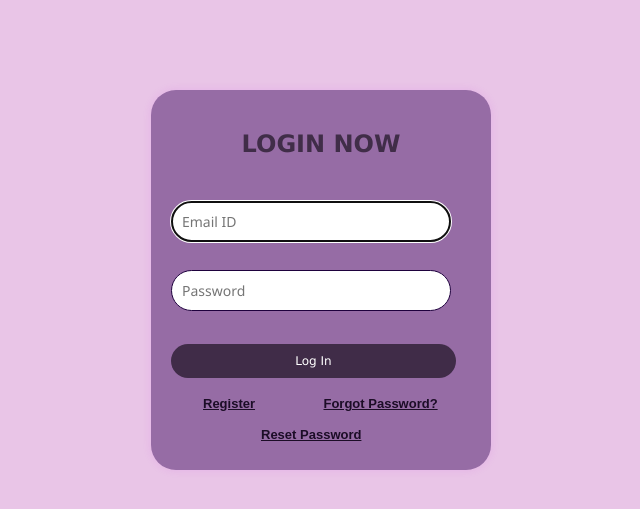
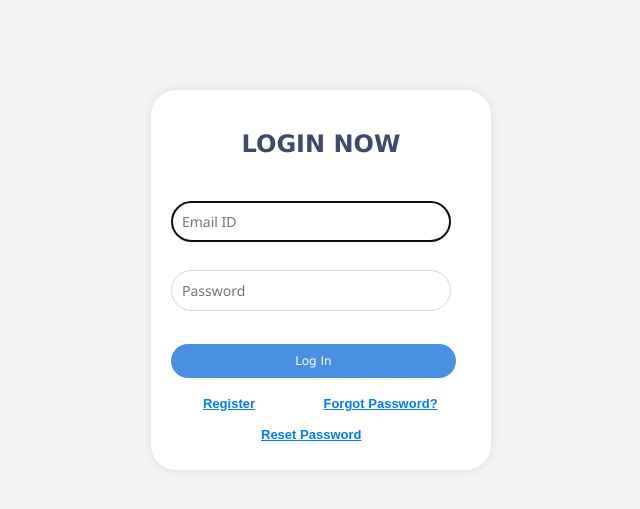
Before and after one commit to Karthikps10/Password_Manager, a Flask app: page / in a window 1280 px wide. Shown: the top 509 px of the page, without its empty margins (319-959 px from the left). Run offline with Flask 3, Linux system fonts and the light colour scheme.

Commit message:
Update styles.css

```diff
--- a/static/styles.css
+++ b/static/styles.css
@@ -1,9 +1,6 @@
 body {
     font-family: Arial, sans-serif;
-    background-color: rgba(175, 42, 169, 0.272);
-    background-size: cover;
-    background-position: center;
-    background-repeat: no-repeat;
+    background-color: #f3f4f6; /* light gray */
     margin: 0;
     padding: 0;
 }
@@ -13,23 +10,21 @@ body {
     max-width: 300px;
     margin: 90px auto;
     padding: 20px;
-    background-color:rgb(150, 108, 165) ;
+    background-color: #ffffff; /* white */
     border-radius: 25px;
-    box-shadow: 0 0 10px rgba(198, 5, 236, 0.1);
-
+    box-shadow: 0 0 10px rgba(0, 0, 0, 0.1);
 }
 
 .container h2 {
     text-align: center;
-    font-family:'Lucida Sans';
-    color:#07030a99;
-
+    font-family: 'Lucida Sans';
+    color: #3c4a6b; /* dark slate blue */
 }
 
 .container label {
     display: block;
-    color: #080101;
-    font-family:Verdana, Geneva, Tahoma, sans-serif;
+    color: #333333; /* dark gray */
+    font-family: Verdana, Geneva, Tahoma, sans-serif;
     margin-bottom: 5px;
     font-size: 13px;
 }
@@ -37,23 +32,23 @@ body {
 .container input[type=text],
 .container input[type=email],
 .container input[type=password] {
-    font-family:'Segoe UI', Tahoma, Geneva, Verdana, sans-serif;
+    font-family: 'Segoe UI', Tahoma, Geneva, Verdana, sans-serif;
     width: calc(100% - 20px);
     padding: 10px;
     margin: 5px 0;
     box-sizing: border-box;
-    border: 1px solid #1e013d;
+    border: 1px solid #d1d5db; /* light gray */
     border-radius: 40px;
     font-size: 14px;
 }
 
 .container button {
-    font-family:Verdana, Geneva, Tahoma, sans-serif;
+    font-family: Verdana, Geneva, Tahoma, sans-serif;
     display: block;
     width: 95%;
     padding: 10px;
     margin: 10px 0;
-    background-color: #07030a99;
+    background-color: #4a90e2; /* blue */
     color: #fff;
     border: none;
     border-radius: 40px;
@@ -62,12 +57,12 @@ body {
 }
 
 .container button:hover {
-    background-color: #3e354399;
+    background-color: #357ABD; /* darker blue */
 }
 
 .link {
     display: inline-block;
-    color: #1c0d27;
+    color: #007BFF; /* blue */
     font-size: 13px;
     font-weight: bold;
     text-align: center;
@@ -76,28 +71,28 @@ body {
 }
 
 .link:hover {
-    color: #3b444c;
+    color: #0056b3; /* darker blue */
     text-decoration: underline;
 }
 
 .link1 {
     display: inline-block;
-    color: #1c0d27;
+    color: #007BFF; /* blue */
     font-size: 13px;
     font-weight: bold;
     text-align: center;
     padding: 8px 90px;
-    /* border-radius: 4px;  */
     transition: color 0.3s, background-color 0.3s;
 }
+
 .link1:hover {
-    color: #3b444c;
+    color: #0056b3; /* darker blue */
     text-decoration: underline;
 }
 
 .link2 {
     display: inline-block;
-    color: #1c0d27;
+    color: #007BFF; /* blue */
     font-size: 13px;
     font-weight: bold;
     text-align: center;
```
Also changed, not shown: other parts of static/styles.css (+46 -52 lines).
